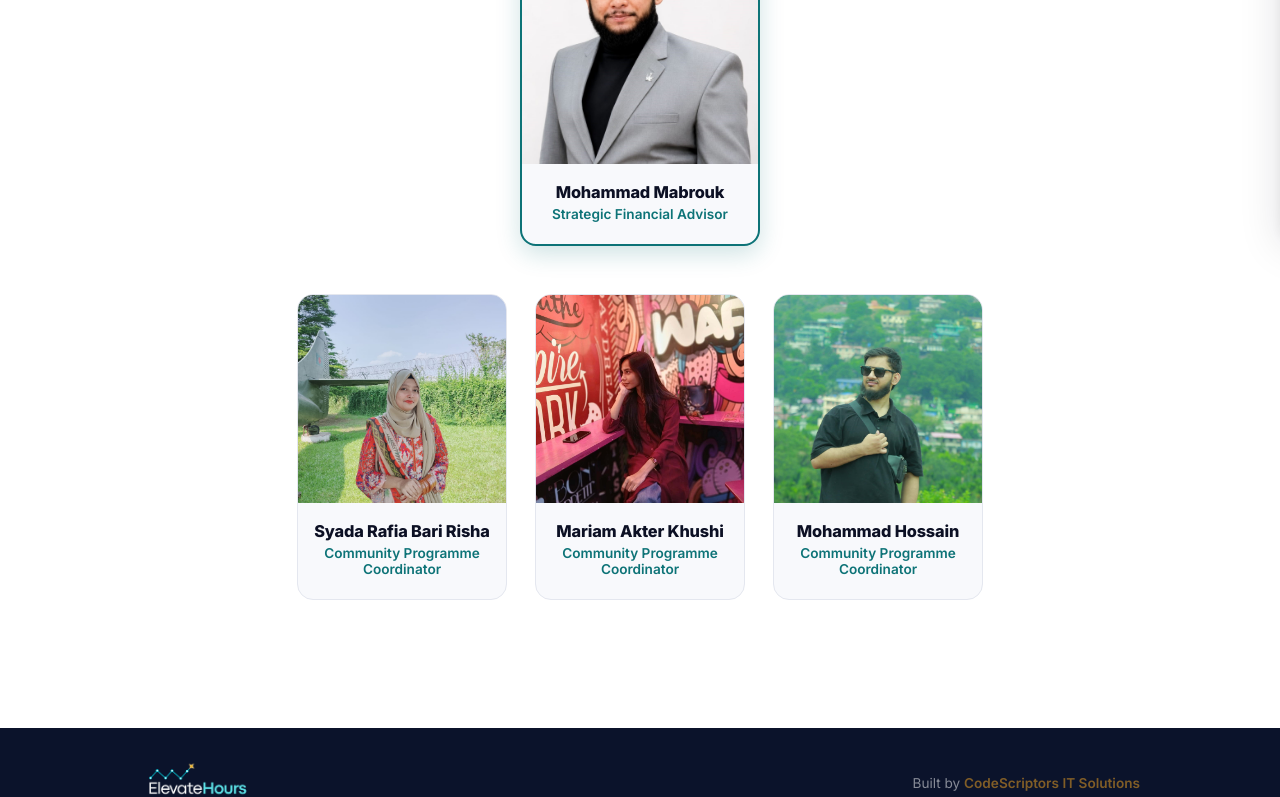
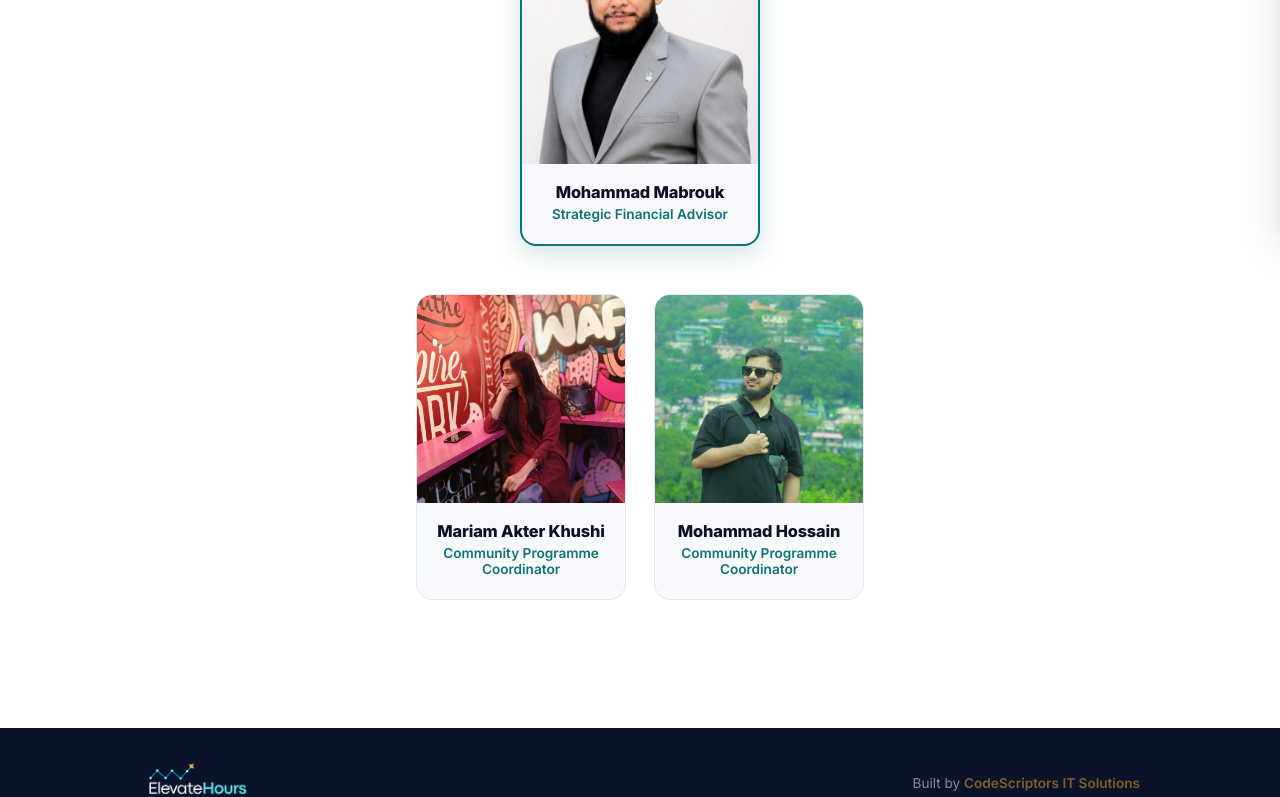
Before and after one commit to Ja-b-ir/ElevateHours, a Next.js app: page /team in a window 1280 px wide. Shown: the part 566-1363 px from the top of the page. Built offline with nearby package versions, Linux system fonts and the light colour scheme.

Commit message:
Update page.js

```diff
--- a/src/app/team/page.js
+++ b/src/app/team/page.js
@@ -13,15 +13,6 @@ const TEAM = [
     bio: 'Mohammad Mabrouk is an ACCA student currently pursuing his professional qualification in accounting and finance. He has completed the FIA level and is continuing his journey toward becoming a qualified finance professional. Alongside his studies, he works in education, marketing, and strategic financial advisory roles, supporting students and organizations through innovative learning and career development initiatives. He is passionate about creating impactful solutions that connect education, skills, and real-world opportunities.',
     quote: 'My vision is to build a sustainable financial model that creates value for students, educators, and organizations. I aim to develop scalable strategies, ensure efficient resource allocation, and support the platform’s growth into a trusted ecosystem for skills, learning, and career development.',
     socials: { linkedin: 'https://www.linkedin.com/in/mohammed-mabrouk-7b5327297/', email: 'mabrouk.3k4@gmail.com' }
-  },
-  {
-    rank: 2,
-    name: 'Syada Rafia Bari Risha',
-    designation: 'Community Programme Coordinator',
-    photo: 'team/risha.jpeg',
-    bio: 'Syada Rafiya is a final-year Computer Science and Engineering (CSE) student with an interest in Artificial Intelligence, Machine Learning, and research. She is currently working on her final-year project, exploring AI and ML applications for real-world problems. Through her teaching experience, she has developed leadership, mentoring, and management skills by guiding students, coordinating learning activities, and supporting their academic growth. She is eager to expand her knowledge, strengthen her technical expertise, and contribute to impactful research and technology-driven solutions.',
-    quote: 'I envision ElevateHours as a place where time becomes a bridge to opportunity and every skill has a story to tell. The cashless time banking model creates a unique ecosystem where learning, contribution, and growth are valued equally. My intention is to nurture a community where students transform their potential into experience, educators amplify their impact, and organizations connect with fresh talent. I aim to inspire collaboration, empower individuals, and help create a future where every hour invested becomes a pathway toward success.',
-    socials: { linkedin: '', email: 'sayadarafia07@gmail.com' }
   },
   {
     rank: 2,
```
